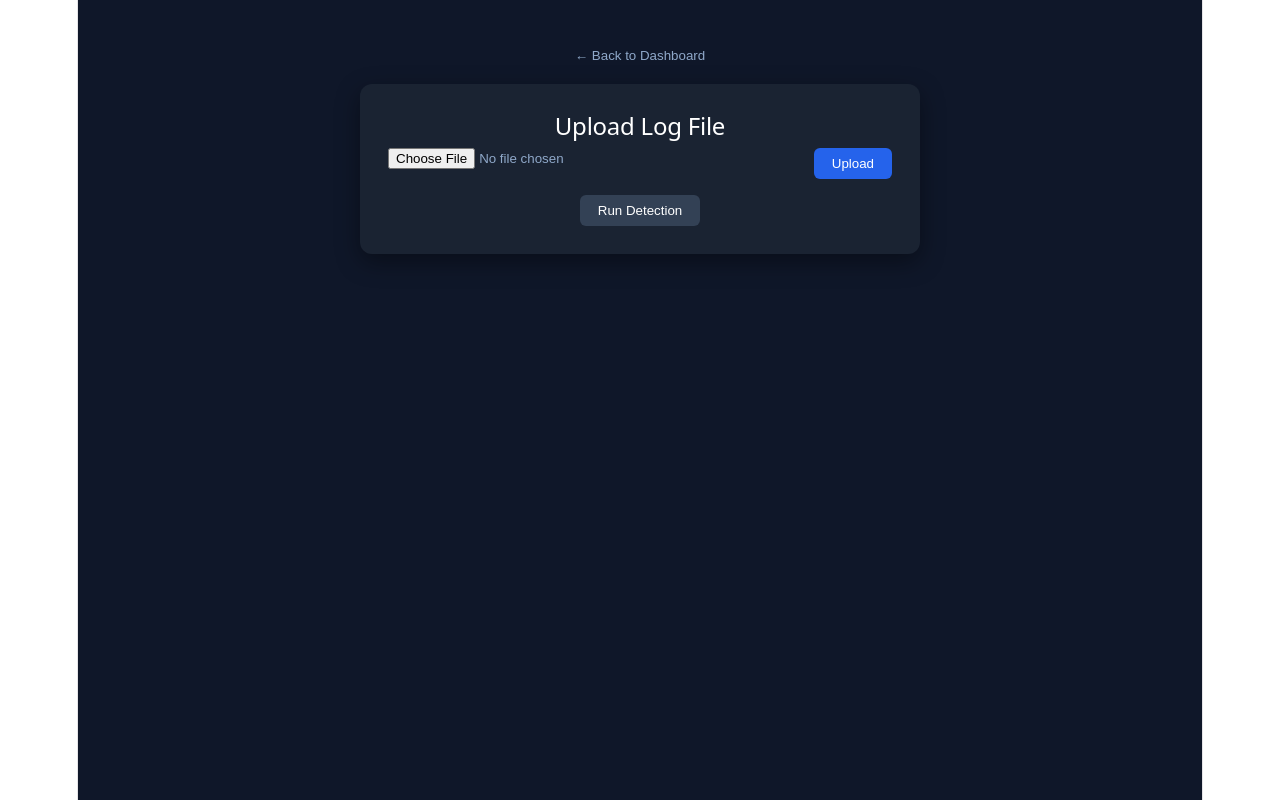
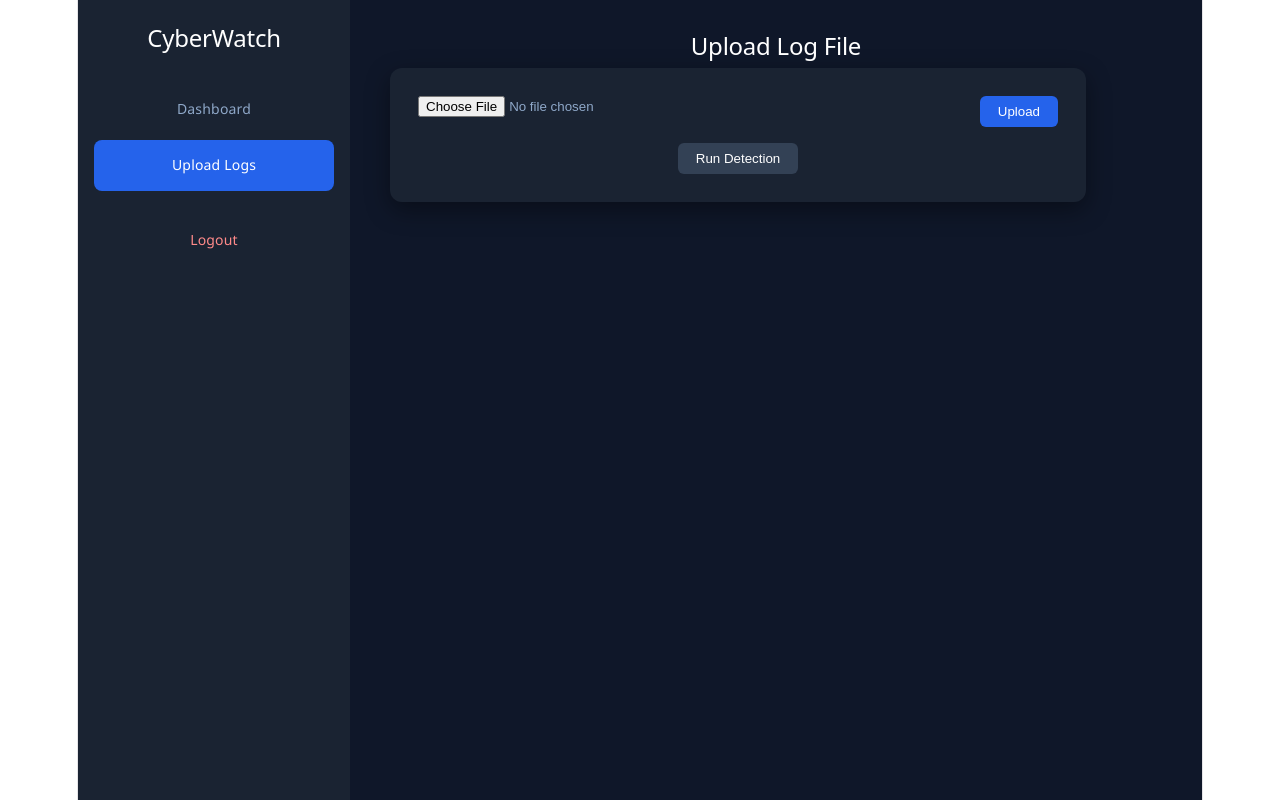
Before and after one commit to prasadsunilhalankar-sys/CyberWatch, a React app in the folder frontend/: page /upload in a window 1280 px wide. Built offline with nearby package versions, Linux system fonts and the light colour scheme; the HTML template or start-up script is replaced by a standard one.

Commit message:
Add unique IP card and bar chart visualization to dashboard

```diff
--- /dev/null
+++ b/frontend/src/components/Layout.jsx
@@ -0,0 +1,39 @@
+import { useNavigate, useLocation } from "react-router-dom";
+
+function Layout({ children }) {
+  const navigate = useNavigate();
+  const location = useLocation();
+
+  const handleLogout = () => {
+    localStorage.removeItem("token");
+    navigate("/");
+  };
+
+  const linkStyle = (path) => ({
+    display: "block",
+    padding: "12px 20px",
+    color: location.pathname === path ? "#fff" : "#8fa8c9",
+    background: location.pathname === path ? "#2563eb" : "transparent",
+    borderRadius: "8px",
+    textDecoration: "none",
+    marginBottom: "6px",
+    cursor: "pointer",
+    fontSize: "14px",
+  });
+
+  return (
+    <div style={{ display: "flex", minHeight: "100vh", background: "#0f1729", fontFamily: "'Segoe UI', sans-serif" }}>
+      <div style={{ width: "240px", background: "#1a2332", padding: "24px 16px", flexShrink: 0 }}>
+        <h2 style={{ color: "#fff", padding: "0 4px", marginBottom: "32px" }}>CyberWatch</h2>
+        <div onClick={() => navigate("/dashboard")} style={linkStyle("/dashboard")}>Dashboard</div>
+        <div onClick={() => navigate("/upload")} style={linkStyle("/upload")}>Upload Logs</div>
+        <div onClick={handleLogout} style={{ ...linkStyle(""), marginTop: "24px", color: "#ff8a8a" }}>Logout</div>
+      </div>
+      <div style={{ flex: 1, padding: "32px 40px", overflow: "auto" }}>
+        {children}
+      </div>
+    </div>
+  );
+}
+
+export default Layout;
--- a/frontend/src/pages/Dashboard.jsx
+++ b/frontend/src/pages/Dashboard.jsx
@@ -1,6 +1,8 @@
 import { useEffect, useState } from "react";
 import { useNavigate } from "react-router-dom";
 import api from "../api";
+import Layout from "../components/Layout";
+import { BarChart, Bar, XAxis, YAxis, CartesianGrid, Tooltip, ResponsiveContainer } from "recharts";
 
 function Dashboard() {
   const [riskEvents, setRiskEvents] = useState([]);
@@ -22,11 +24,6 @@ function Dashboard() {
     };
     fetchData();
   }, []);
-
-  const handleLogout = () => {
-    localStorage.removeItem("token");
-    navigate("/");
-  };
 
   const handleExportCSV = async () => {
     try {
@@ -53,20 +50,27 @@ function Dashboard() {
   };
 
   const highCount = riskEvents.filter((e) => e.severity === "High").length;
+  const uniqueIPs = new Set(riskEvents.map((e) => e.source_ip)).size;
+
+  const chartData = riskEvents.map((e) => ({
+    ip: e.source_ip,
+    count: 1,
+  }));
 
   return (
-       <div style={{ maxWidth: "1100px", margin: "40px auto", padding: "0 24px", fontFamily: "'Segoe UI', sans-serif" }}>
-            <div style={{ display: "flex", justifyContent: "space-between", alignItems: "center" }}>
-        <h2>CyberWatch Dashboard</h2>
-               <div>
-          <button onClick={() => navigate("/upload")} style={{ marginRight: "10px" }}>
-            Upload Logs
-          </button>
-          <button onClick={handleExportCSV} style={{ marginRight: "10px" }}>
+    <Layout>
+      <div style={{ display: "flex", justifyContent: "space-between", alignItems: "center", marginBottom: "8px" }}>
+        <h2 style={{ color: "#fff", margin: 0 }}>Dashboard</h2>
+        <button onClick={handleExportCSV} style={{
+          padding: "8px 18px",
+          background: "#2563eb",
+          color: "#fff",
+          border: "none",
+          borderRadius: "6px",
+          cursor: "pointer"
+        }}>
           Export CSV
         </button>
-          <button onClick={handleLogout}>Logout</button>
-        </div>
       </div>
 
       {alerts.length > 0 && (
@@ -114,6 +118,16 @@ function Dashboard() {
           <p style={{ margin: 0, color: "#c98f8f", fontSize: "14px" }}>High Severity</p>
           <h3 style={{ margin: "8px 0 0", fontSize: "32px", color: "#fff" }}>{highCount}</h3>
         </div>
+        <div style={{
+          flex: 1,
+          background: "linear-gradient(135deg, #1e4a3f, #163e2e)",
+          padding: "20px 24px",
+          borderRadius: "10px",
+          boxShadow: "0 4px 12px rgba(0,0,0,0.3)"
+        }}>
+          <p style={{ margin: 0, color: "#8fc9a8", fontSize: "14px" }}>Unique Source IPs</p>
+          <h3 style={{ margin: "8px 0 0", fontSize: "32px", color: "#fff" }}>{uniqueIPs}</h3>
+        </div>
       </div>
 
       {error && <p style={{ color: "red" }}>{error}</p>}
@@ -157,7 +171,28 @@ function Dashboard() {
           ))}
         </tbody>
       </table>
+
+      <div style={{
+        background: "#1a2332",
+        borderRadius: "10px",
+        padding: "20px 24px",
+        marginTop: "24px",
+        boxShadow: "0 4px 12px rgba(0,0,0,0.3)"
+      }}>
+        <h3 style={{ color: "#fff", marginTop: 0, marginBottom: "16px", fontSize: "16px" }}>
+          Risk Events by Source IP
+        </h3>
+        <ResponsiveContainer width="100%" height={250}>
+          <BarChart data={chartData}>
+            <CartesianGrid strokeDasharray="3 3" stroke="#2a3a52" />
+            <XAxis dataKey="ip" stroke="#8fa8c9" fontSize={12} />
+            <YAxis stroke="#8fa8c9" fontSize={12} allowDecimals={false} />
+            <Tooltip contentStyle={{ background: "#1a2332", border: "1px solid #2a3a52", color: "#fff" }} />
+            <Bar dataKey="count" fill="#2563eb" radius={[4, 4, 0, 0]} />
+          </BarChart>
+        </ResponsiveContainer>
       </div>
+    </Layout>
   );
 }
 
--- a/frontend/src/pages/UploadLogs.jsx
+++ b/frontend/src/pages/UploadLogs.jsx
@@ -1,12 +1,11 @@
 import { useState } from "react";
-import { useNavigate } from "react-router-dom";
 import api from "../api";
+import Layout from "../components/Layout";
 
 function UploadLogs() {
   const [file, setFile] = useState(null);
   const [message, setMessage] = useState("");
   const [error, setError] = useState("");
-  const navigate = useNavigate();
 
   const handleFileChange = (e) => {
     setFile(e.target.files[0]);
@@ -51,23 +50,16 @@ function UploadLogs() {
   };
 
   return (
-    <div style={{ minHeight: "100vh", background: "#0f1729", fontFamily: "'Segoe UI', sans-serif" }}>
-      <div style={{ maxWidth: "560px", margin: "0 auto", padding: "40px 24px" }}>
-        <button
-          onClick={() => navigate("/dashboard")}
-          style={{ background: "none", border: "none", color: "#8fa8c9", cursor: "pointer", marginBottom: "20px" }}
-        >
-          ← Back to Dashboard
-        </button>
+    <Layout>
+      <h2 style={{ color: "#fff", marginTop: 0 }}>Upload Log File</h2>
 
       <div style={{
         background: "#1a2332",
         borderRadius: "12px",
         padding: "28px",
+        maxWidth: "640px",
         boxShadow: "0 8px 24px rgba(0,0,0,0.4)"
       }}>
-          <h2 style={{ color: "#fff", marginTop: 0 }}>Upload Log File</h2>
-
         <form onSubmit={handleUpload} style={{ display: "flex", gap: "10px", marginBottom: "16px" }}>
           <input
             type="file"
@@ -101,8 +93,7 @@ function UploadLogs() {
         {message && <p style={{ color: "#8aff9a", marginTop: "16px" }}>{message}</p>}
         {error && <p style={{ color: "#ff8a8a", marginTop: "16px" }}>{error}</p>}
       </div>
-      </div>
-    </div>
+    </Layout>
   );
 }
 
```
Lines whose indentation alone changed are shown as unchanged.
